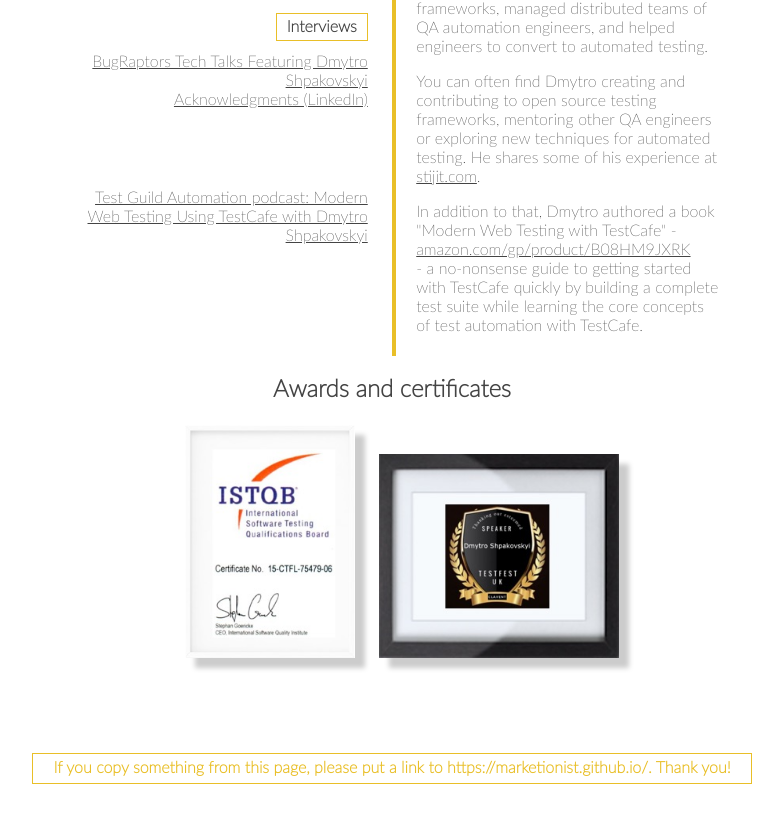
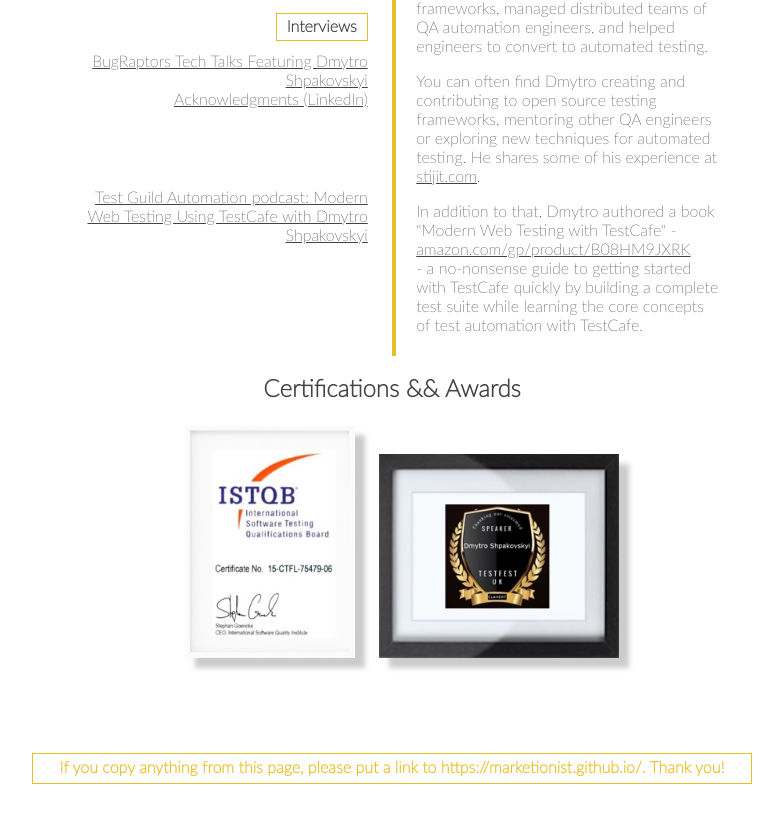
Before and after one commit to Marketionist/marketionist.github.io, a plain HTML site: page index.html in a window 1280 px wide. Shown: the part 1041-1863 px from the top of the page, without its empty margins (248-1031 px from the left). Drawn offline with Linux system fonts and the light colour scheme.

Commit message:
Update wording

```diff
--- a/index.html
+++ b/index.html
@@ -194,7 +194,7 @@
             </div>
 
             <section aria-labelledby="awards and certificates">
-                <h2>Awards and certificates</h2>
+                <h2>Certifications && Awards</h2>
                 <div>
                     <img src="images/istqb.jpg" alt="ISTQB" title="ISTQB" class="image-frame width-170">
                     <img src="images/testfest-UK.jpg" alt="TestFest UK" title="TestFest UK" class="image-frame width-240">
@@ -205,7 +205,7 @@
 
     <!-- Footer -->
     <footer>
-        <div class="text-footer title-section">If you copy something from this page, please put a link to https://marketionist.github.io/. Thank you!</div>
+        <div class="text-footer title-section">If you copy anything from this page, please put a link to https://marketionist.github.io/. Thank you!</div>
     </footer>
 
 </body>
```
